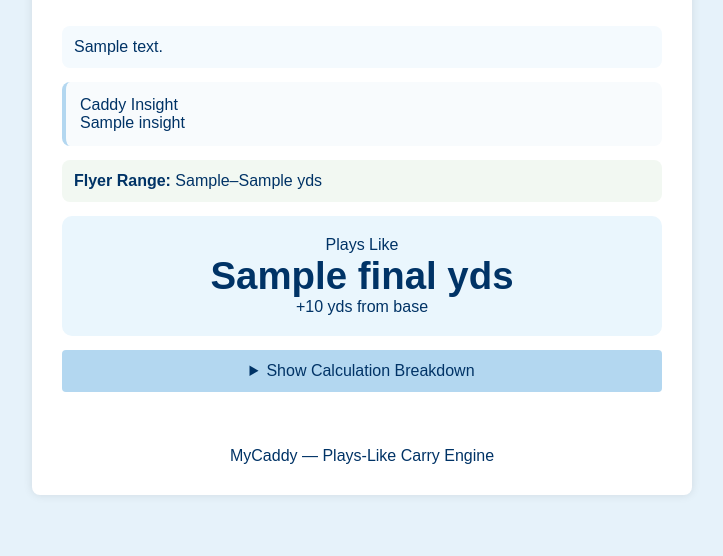
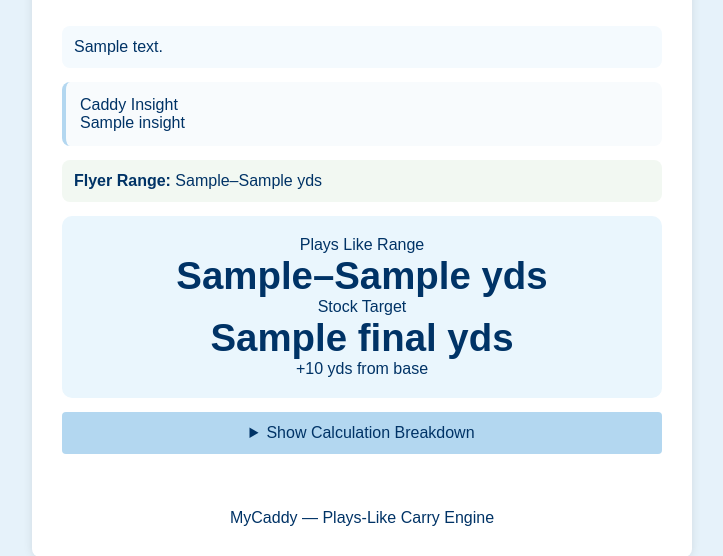
Before and after one commit to CanyenPalmer/MyCaddy, a Flask app: template templates/index.html in a window 1280 px wide. Shown: the part 890-1446 px from the top of the page, without its empty margins (278-1001 px from the left). Before the commit the page ends 1385 px from the top, so only its background shows below. Run offline with Flask 3, Linux system fonts and the light colour scheme; the template is opened without the code that fills it: most values are stand-ins (such as "Sample title", 1, 10 or a date in 2020).

Commit message:
Update index.html

```diff
--- a/templates/index.html
+++ b/templates/index.html
@@ -21,10 +21,10 @@
         <label>Lie</label>
         <select name="lie">
             <option value="0">Fairway (0%)</option>
-            <option value="5">First Cut (5%)</option>
-            <option value="10">Light Rough (10%)</option>
-            <option value="25">Rough (25%)</option>
-            <option value="30">Heavy Rough (30%)</option>
+            <option value="3">First Cut (2–4%)</option>
+            <option value="10">Light Rough (8–12%)</option>
+            <option value="20">Rough (18–22%)</option>
+            <option value="27.5">Heavy Rough (25–30%)</option>
         </select>
 
         <label>Elevation</label>
@@ -96,22 +96,35 @@
         {% elif result.flyer_warning %}
             <div class="flyer-warning-card">
                 <strong>Flyer Warning:</strong>
-                Deep rough selected. Flyer behavior is less reliable from this lie.
+                Heavy rough selected. Flyer behavior is less reliable from this lie.
             </div>
         {% endif %}
 
         <div class="final-yardage-card">
-            <div class="plays-label">Plays Like</div>
-            <div class="yardage">{{ result.final }} yds</div>
+            <div class="plays-label">Plays Like Range</div>
+
+            {% if result.final_low == result.final_high %}
+                <div class="yardage">{{ result.final }} yds</div>
+            {% else %}
+                <div class="yardage">{{ result.final_low }}–{{ result.final_high }} yds</div>
+                <div class="plays-label">Stock Target</div>
+                <div class="yardage">{{ result.final }} yds</div>
+            {% endif %}
 
             <div class="delta">
-                {% set diff = (result.final - result.base) | round(1) %}
-                {% if diff > 0 %}
-                    +{{ diff }} yds from base
-                {% elif diff < 0 %}
-                    {{ diff }} yds from base
+                {% set diff_low = (result.final_low - result.base) | round(1) %}
+                {% set diff_high = (result.final_high - result.base) | round(1) %}
+
+                {% if diff_low == diff_high %}
+                    {% if diff_low > 0 %}
+                        +{{ diff_low }} yds from base
+                    {% elif diff_low < 0 %}
+                        {{ diff_low }} yds from base
+                    {% else %}
+                        No adjustment from base
+                    {% endif %}
                 {% else %}
-                    No adjustment from base
+                    +{{ diff_low }}–{{ diff_high }} yds from base
                 {% endif %}
             </div>
         </div>
@@ -127,7 +140,11 @@
 
                 <div class="breakdown-row">
                     <span>Lie</span>
-                    <span>{{ "%+.1f"|format(result.lie) }} yds</span>
+                    {% if result.lie_low == result.lie_high %}
+                        <span>{{ "%+.1f"|format(result.lie) }} yds</span>
+                    {% else %}
+                        <span>+{{ result.lie_low }}–{{ result.lie_high }} yds</span>
+                    {% endif %}
                 </div>
 
                 <div class="breakdown-row">
@@ -152,7 +169,11 @@
 
                 <div class="breakdown-total">
                     <span>Total</span>
-                    <span>{{ result.final }} yds</span>
+                    {% if result.final_low == result.final_high %}
+                        <span>{{ result.final }} yds</span>
+                    {% else %}
+                        <span>{{ result.final_low }}–{{ result.final_high }} yds</span>
+                    {% endif %}
                 </div>
             </div>
         </details>
```
